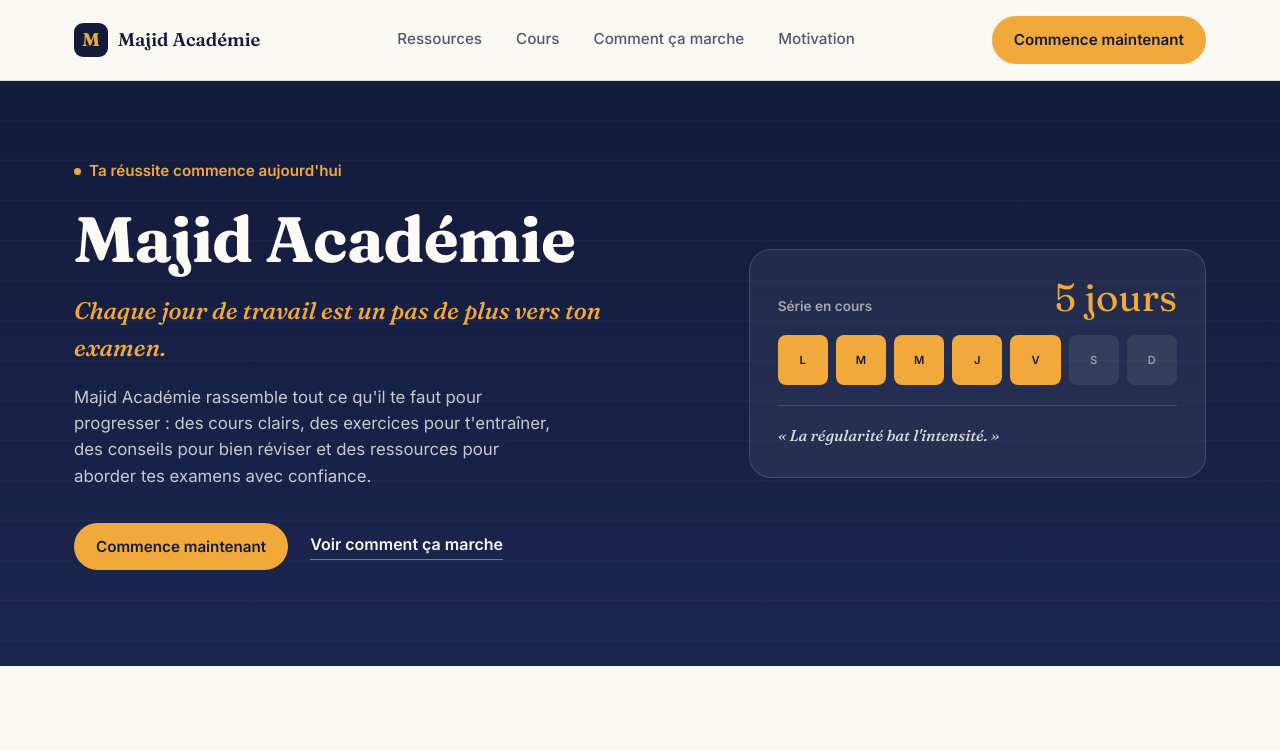
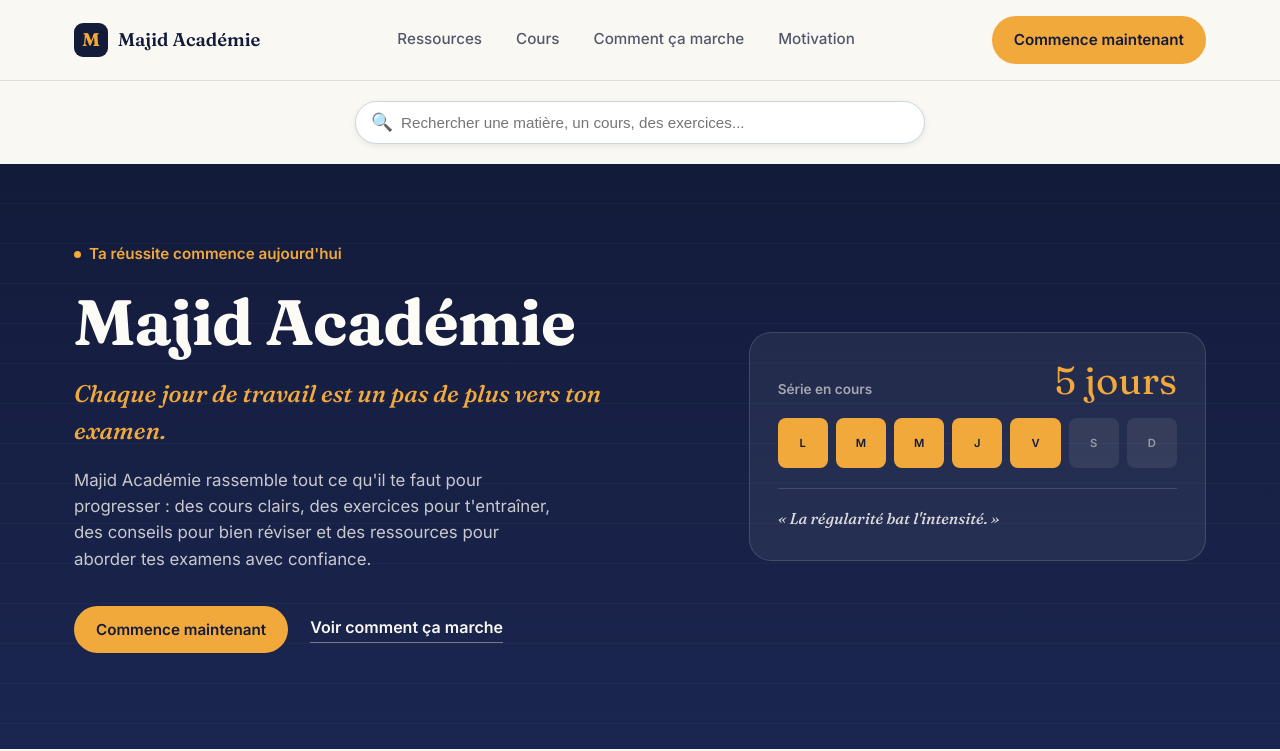
Before and after one commit to Abdoul-eng/majid-academie, a plain HTML site: page index.html in a window 1280 px wide. Shown: the top 751 px of the page. Drawn offline with Linux system fonts and the light colour scheme.

Commit message:
Update index.html

```diff
--- a/index.html
+++ b/index.html
@@ -651,6 +651,36 @@
     <a href="#ressources" class="bouton bouton-principal" style="margin-top:10px; text-align:center; justify-content:center;">Commence maintenant</a>
   </nav>
 </header>
+<!-- === BARRE DE RECHERCHE DYNAMIQUE === -->
+<div style="max-width: 600px; margin: 20px auto; padding: 0 15px;">
+  <div style="position: relative; display: flex; align-items: center;">
+    <span style="position: absolute; left: 16px; font-size: 1.1rem; color: #64748B;">🔍</span>
+    <input
+      type="text"
+      id="search-input"
+      placeholder="Rechercher une matière, un cours, des exercices..."
+      style="width: 100%; padding: 12px 15px 12px 45px; border-radius: 30px; border: 1px solid #CBD5E1; font-size: 0.95rem; outline: none; background: #FFFFFF; box-shadow: 0 2px 6px rgba(0,0,0,0.08);"
+      onkeyup="filtrerCartes()"
+    >
+  </div>
+</div>
+
+<script>
+function filtrerCartes() {
+  const recherche = document.getElementById('search-input').value.toLowerCase();
+  const cartes = document.querySelectorAll('.card, .doc-card, article');
+
+  cartes.forEach(carte => {
+    const texteCarte = carte.textContent.toLowerCase();
+    if (texteCarte.includes(recherche)) {
+      carte.style.display = "";
+    } else {
+      carte.style.display = "none";
+    }
+  });
+}
+</script>
+<!-- === FIN BARRE DE RECHERCHE === -->
 
 <!-- ======================= HERO ======================= -->
 <section class="hero" id="accueil">
```
